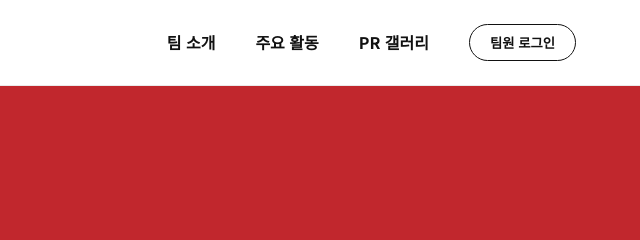
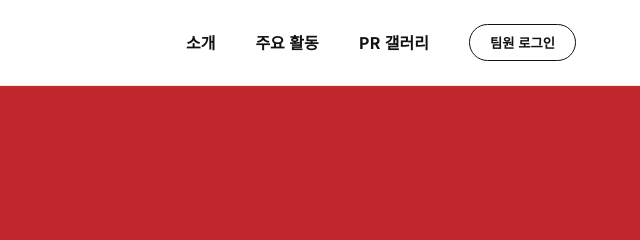
Before and after one commit to Turtless-team02/TURTLESS_OFFICIAL, a plain HTML site: page index.html in a window 1280 px wide. Shown: the top 240 px of the page, 640-1280 px from the left. Drawn offline with Linux system fonts and the light colour scheme.

Commit message:
Update index.html

```diff
--- a/index.html
+++ b/index.html
@@ -324,7 +324,7 @@
     <header>
         <div class="logo">TURTLESS</div>
         <div class="nav-links">
-            <a href="#">팀 소개</a>
+            <a href="#">소개</a>
             <a href="#">주요 활동</a>
             <a href="#">PR 갤러리</a>
             <button class="login-btn" id="login-btn-top" onclick="openLoginModal()">팀원 로그인</button>
```
